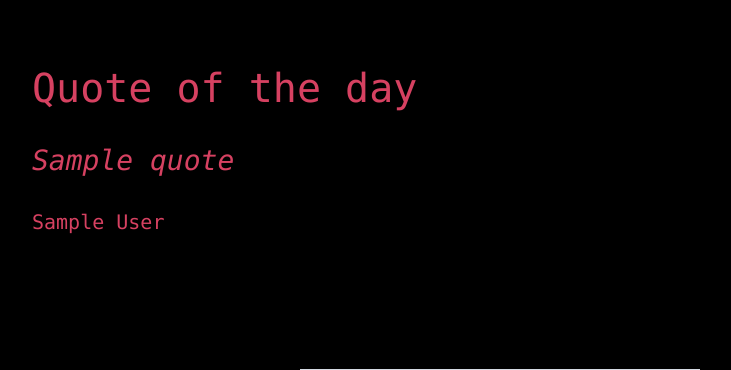
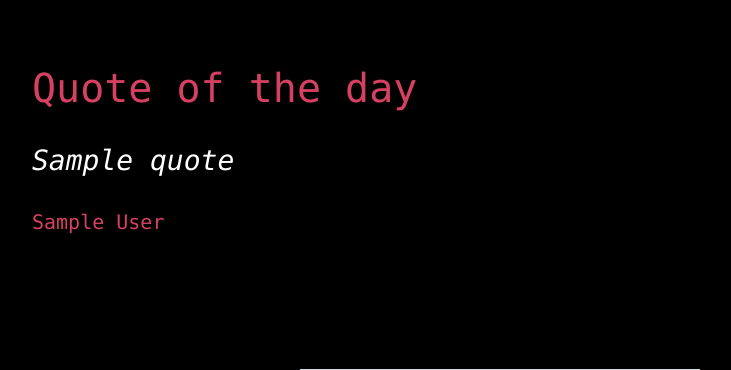
Before and after one commit to ferbcn/Flask-DallE, a Flask app: template templates/daily.html in a window 1280 px wide. Shown: the part 56-426 px from the top of the page, without its empty margins (140-871 px from the left). Run offline with Flask 2, Linux system fonts and the light colour scheme; the template is opened without the code that fills it: most values are stand-ins (such as "Sample title", 1, 10 or a date in 2020); grey boxes marked "Sample" are stand-in pictures; parts of the project's set-up code (start-up, migrations or seed data) failed here and were passed over; some libraries are stand-ins or nearby versions.

Commit message:
quote text color white

```diff
--- a/static/css/stylesheet.css
+++ b/static/css/stylesheet.css
@@ -2,6 +2,10 @@ html, body {
     font-family: "Lucida Console", "Courier New", monospace;
     background-color: black;
     color: #d64161;
+}
+
+h3 {
+    color: white;
 }
 
 a {
```
